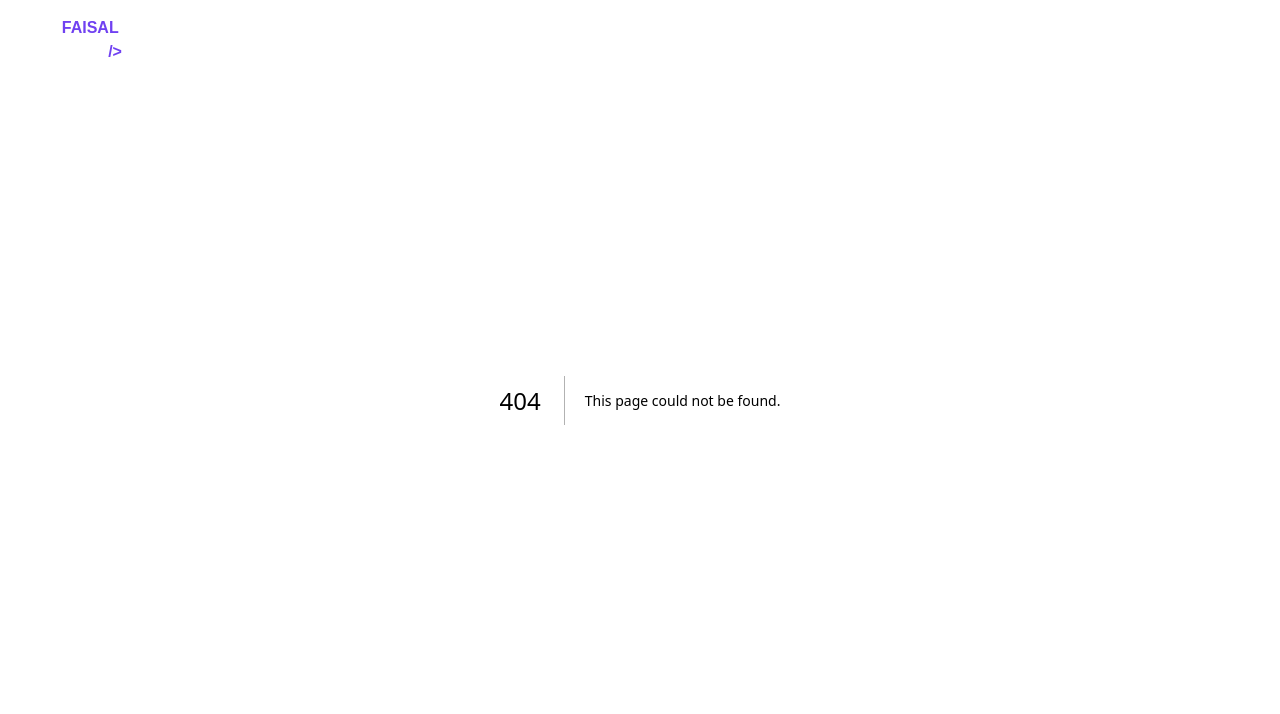
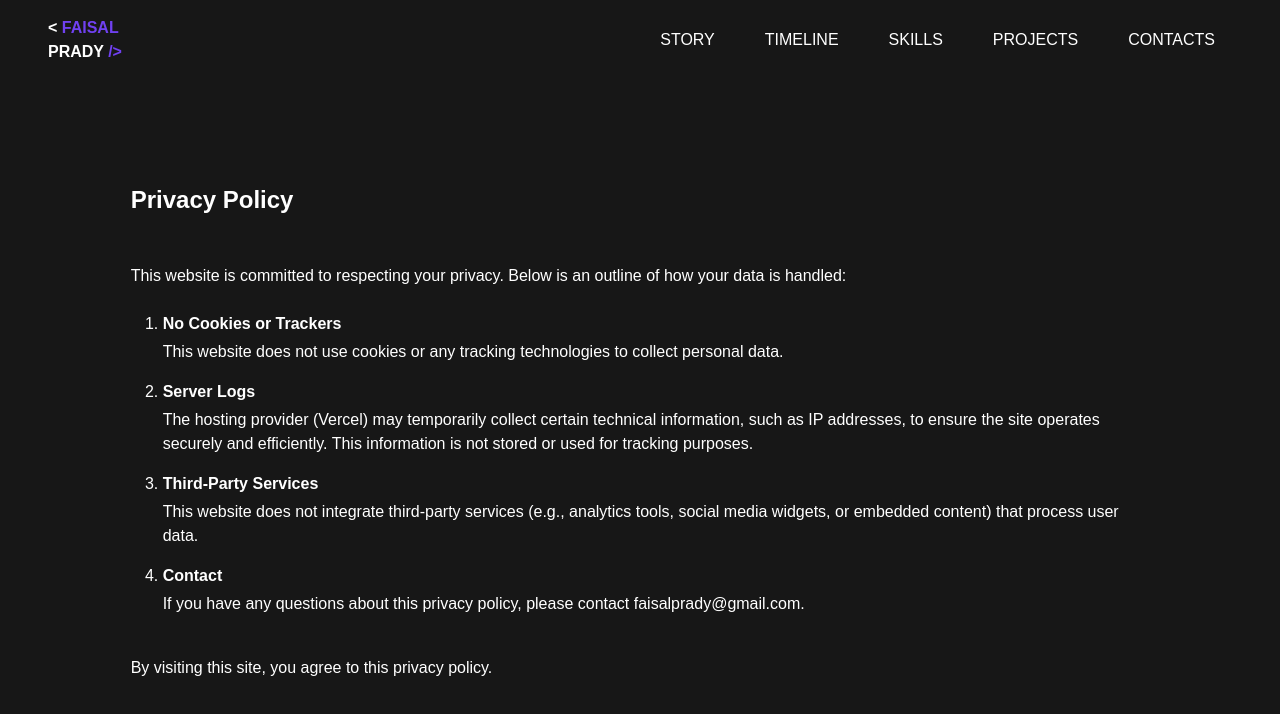
Before and after one commit to faisalprady13/my-portofolio, a Next.js app: page /privacy in a window 1280 px wide. Before the commit this address had no page. Shown: the top 714 px of the page. Built offline with nearby package versions, Linux system fonts and the light colour scheme.

Commit message:
add privacy policy

```diff
--- a/src/app/layout.tsx
+++ b/src/app/layout.tsx
@@ -10,8 +10,8 @@ const raleway = Raleway({
 });
 
 export const metadata: Metadata = {
-  title: 'Faisal Prady Website',
-  description: 'Portfolio website of Muhammad Faisal Ibnu Prady',
+  title: 'Faisal Prady',
+  description: 'Portfolio of Muhammad Faisal Ibnu Prady',
 };
 
 export default function RootLayout({
--- /dev/null
+++ b/src/app/privacy/page.tsx
@@ -0,0 +1,46 @@
+import Section, { backgroundType } from '@/components/section';
+import React from 'react';
+
+const privacyItems = [
+  {
+    title: 'No Cookies or Trackers',
+    desc: 'This website does not use cookies or any tracking technologies to collect personal data.',
+  },
+  {
+    title: 'Server Logs',
+    desc: 'The hosting provider (Vercel) may temporarily collect certain technical information, such as IP addresses, to ensure the site operates securely and efficiently. This information is not stored or used for tracking purposes.',
+  },
+  {
+    title: 'Third-Party Services',
+    desc: 'This website does not integrate third-party services (e.g., analytics tools, social media widgets, or embedded content) that process user data.',
+  },
+  {
+    title: 'Contact',
+    desc: 'If you have any questions about this privacy policy, please contact  faisalprady@gmail.com.',
+  },
+];
+
+const Privacy = () => {
+  return (
+    <Section background={backgroundType.GRAY} isFullWidth isDarkMode>
+      <div className="flex flex-wrap flex-col h-full min-h-screen w-full lg:w-10/12 px-6 py-24 m-auto justify-center content-center">
+        <p className="font-bold text-2xl mb-12">Privacy Policy </p>
+        <p>
+          This website is committed to respecting your privacy. Below is an
+          outline of how your data is handled:
+        </p>
+        <ul className="list-decimal ml-8 my-6">
+          {privacyItems.map((item, index) => (
+            <li className="mb-4" key={index}>
+              <p className="font-semibold mb-1">{item.title}</p>
+              <p>{item.desc}</p>
+            </li>
+          ))}
+        </ul>
+        By visiting this site, you agree to this privacy policy.
+      </div>
+    </Section>
+  );
+};
+
+export default Privacy;
--- a/src/components/contacts.tsx
+++ b/src/components/contacts.tsx
@@ -1,3 +1,4 @@
+import Link from 'next/link';
 import React from 'react';
 
 const Contacts = () => {
@@ -31,9 +32,16 @@ const Contacts = () => {
           </a>
         </div>
       </div>
-      <div className="flex justify-between gap-4 px-12 text-xs">
-        <div>© Muhammad Faisal Ibnu Prady {new Date().getFullYear()}</div>
-        <div>faisalpady@gmail.com</div>
+      <div className="flex flex-wrap flex-col md:flex-row justify-between items-center w-full gap-4 px-6 text-xs">
+        <div className="w-full md:w-1/4 text-center">
+          © Muhammad Faisal Ibnu Prady {new Date().getFullYear()}
+        </div>
+        <div className="w-full md:w-1/4 text-center">
+          <Link href="/privacy" className="text-center">
+            Privacy Policy
+          </Link>
+        </div>
+        <div className="w-full md:w-1/4 text-center">faisalpady@gmail.com</div>
       </div>
     </div>
   );
--- a/src/components/navbar.tsx
+++ b/src/components/navbar.tsx
@@ -14,11 +14,11 @@ import { Button } from './ui/button';
 import { HamburgerMenuIcon } from '@radix-ui/react-icons';
 
 const menuItems = [
-  { title: 'STORY', path: '#story' },
-  { title: 'TIMELINE', path: '#timeline' },
-  { title: 'SKILLS', path: '#skills' },
-  { title: 'PROJECTS', path: '#projects' },
-  { title: 'CONTACTS', path: '#contacts' },
+  { title: 'STORY', path: '/#story' },
+  { title: 'TIMELINE', path: '/#timeline' },
+  { title: 'SKILLS', path: '/#skills' },
+  { title: 'PROJECTS', path: '/#projects' },
+  { title: 'CONTACTS', path: '/#contacts' },
 ];
 
 const Navbar = () => {
```
